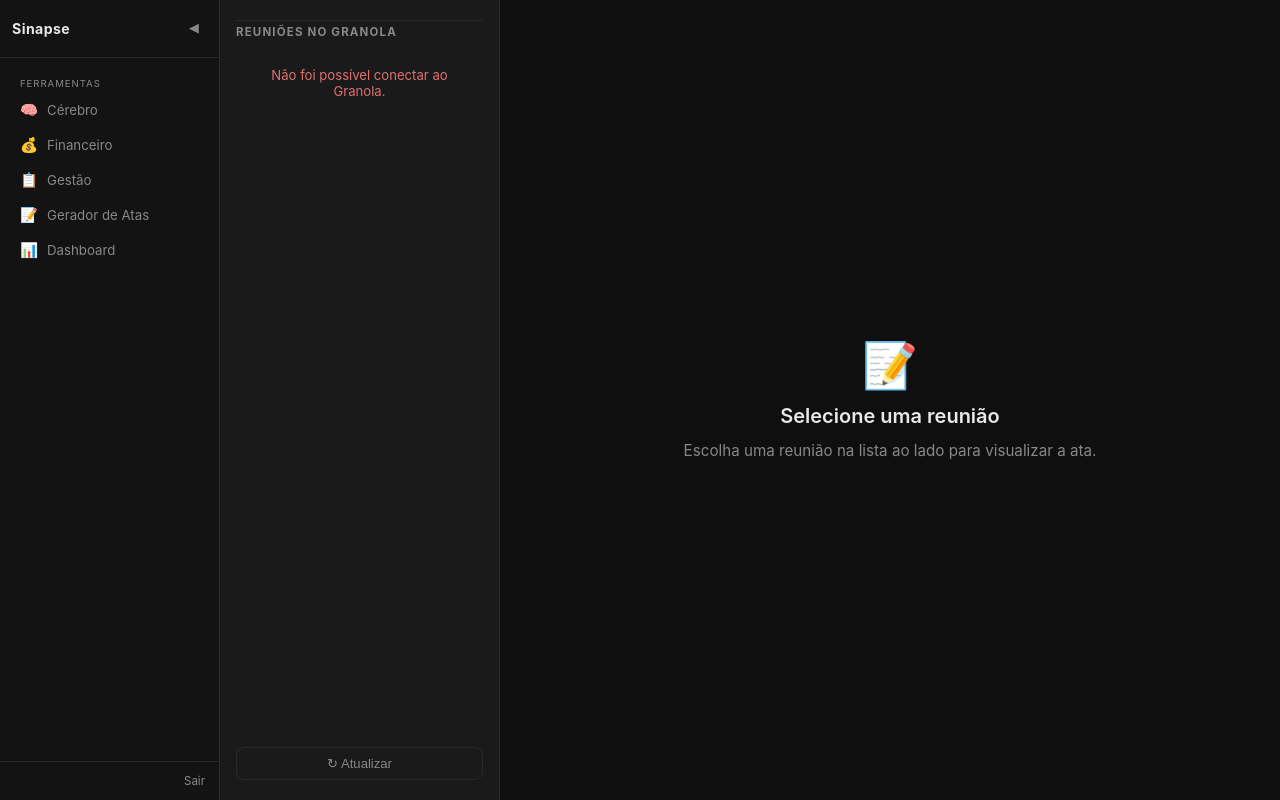
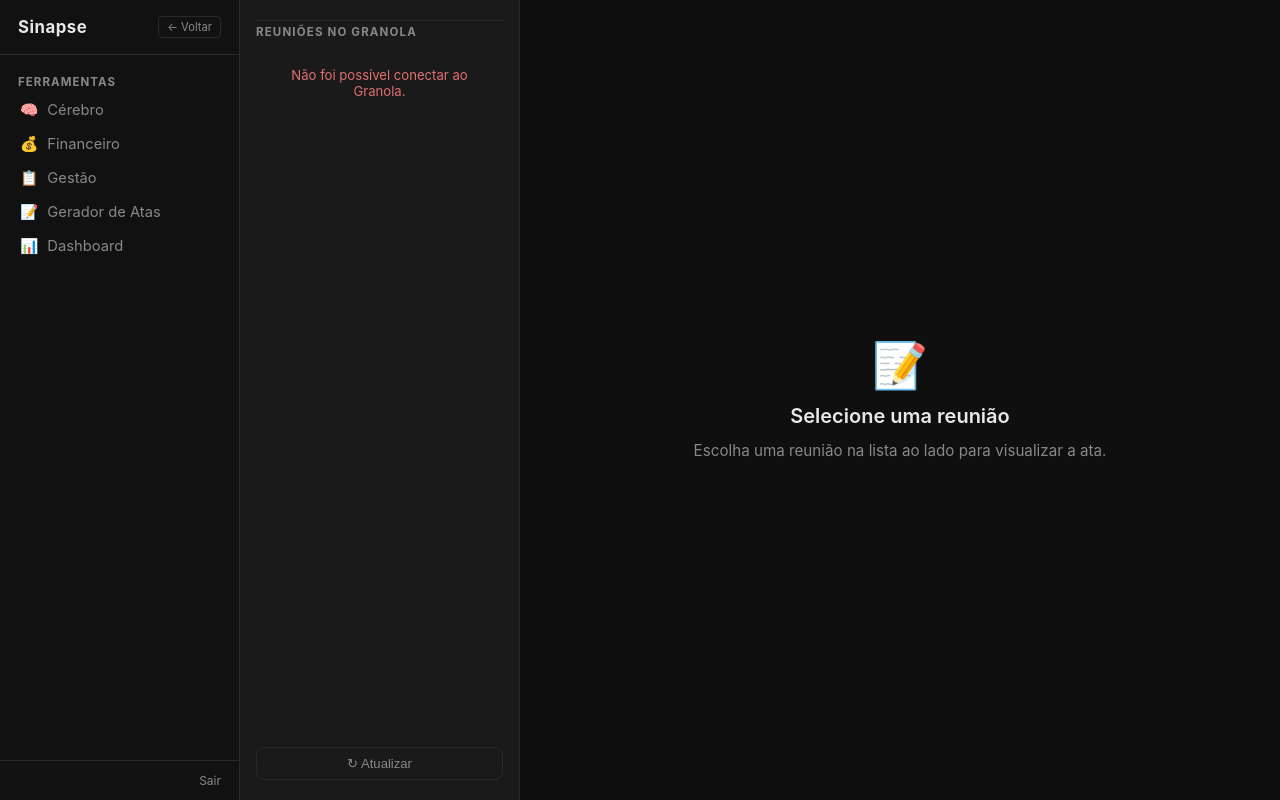
Before and after one commit to cardo-jpg/cardo-sinapse, a FastAPI app: template frontend/templates/ata.html in a window 1280 px wide. Run offline with FastAPI, Linux system fonts and the light colour scheme; the template is opened without the code that fills it, so the values that code supplies are empty; some libraries are stand-ins or nearby versions.

Commit message:
feat(sidebar): adopt fin-nav dark style as standard across all pages
Co-Authored-By: Claude Sonnet 4.6 <noreply@anthropic.com>

```diff
--- a/frontend/static/style.css
+++ b/frontend/static/style.css
@@ -467,3 +467,20 @@ body { background: var(--bg); color: var(--text); font-family: -apple-system, Bl
 .apres-btn:hover:not(:disabled) { background: #d9511a; }
 .apres-btn:disabled { opacity: 0.6; cursor: not-allowed; }
 .apres-erro { background: #2a1a1a; border: 1px solid #c0392b; border-radius: 10px; padding: 14px; color: #e74c3c; font-size: 14px; }
+
+/* ── fin-nav: sidebar padrão escuro ──────────────────────────────────────── */
+.fin-nav { width: 240px; flex-shrink: 0; background: #111; border-right: 1px solid var(--border); display: flex; flex-direction: column; height: 100vh; overflow: hidden; }
+.fin-nav-brand { padding: 16px 18px; display: flex; align-items: center; gap: 8px; border-bottom: 1px solid var(--border); flex-shrink: 0; }
+.fin-nav-brand-name { font-size: 1.05rem; font-weight: 700; color: var(--text); letter-spacing: .03em; flex: 1; }
+.fin-nav-back { font-size: .7rem; color: var(--muted); text-decoration: none; padding: 3px 8px; border-radius: 4px; border: 1px solid var(--border); white-space: nowrap; transition: color .15s, border-color .15s; }
+.fin-nav-back:hover { color: var(--text); border-color: var(--muted); }
+.fin-nav-section { flex: 1; overflow-y: auto; padding: 8px 0; }
+.fin-nav-label { font-size: .72rem; font-weight: 700; text-transform: uppercase; letter-spacing: .09em; color: var(--muted); padding: 12px 18px 4px; }
+.fin-nav-item { display: flex; align-items: center; gap: 9px; padding: 8px 18px; font-size: .92rem; color: var(--muted); cursor: pointer; border: none; background: none; width: 100%; text-align: left; border-left: 2px solid transparent; transition: color .15s, background .15s, border-color .15s; text-decoration: none; }
+.fin-nav-item:hover { color: var(--text); background: #ffffff07; }
+.fin-nav-item.active { color: var(--text); border-left-color: var(--accent); background: #ff4d0010; }
+.fin-nav-sep { height: 1px; background: var(--border); margin: 6px 18px; }
+.fin-nav-footer { padding: 12px 18px; border-top: 1px solid var(--border); display: flex; align-items: center; gap: 8px; flex-shrink: 0; }
+.fin-nav-user { font-size: .8rem; color: var(--muted); flex: 1; overflow: hidden; text-overflow: ellipsis; white-space: nowrap; }
+.fin-nav-logout { font-size: .75rem; color: var(--muted); text-decoration: none; }
+.fin-nav-logout:hover { color: var(--accent); }
--- a/frontend/templates/_sidebar.html
+++ b/frontend/templates/_sidebar.html
@@ -1,71 +1,48 @@
-<nav class="sinapse-nav" id="sinapseNav">
-  <div class="sinapse-nav-brand">
-    <span class="sinapse-nav-brand-name">Sinapse</span>
-    <button class="sinapse-nav-toggle" onclick="toggleNav()" title="Recolher menu">◀</button>
+<nav class="fin-nav">
+  <div class="fin-nav-brand">
+    <span class="fin-nav-brand-name">Sinapse</span>
+    <a href="/gestao" class="fin-nav-back">← Voltar</a>
   </div>
 
-  <div class="sinapse-nav-section">
-    <div class="sinapse-nav-label">Ferramentas</div>
+  <div class="fin-nav-section">
 
     {% if nav_fin_pessoais %}
-    <a href="/financas-pessoais" data-label="Finanças Pessoais"
-       class="sinapse-nav-item {% if active_page=='financas_pessoais' %}active{% endif %}">
-      <span class="sinapse-nav-icon">💸</span> Finanças Pessoais
+    <div class="fin-nav-label">Pessoal</div>
+    <a href="/financas-pessoais" class="fin-nav-item {% if active_page=='financas_pessoais' %}active{% endif %}">
+      <span>💸</span> Finanças Pessoais
+    </a>
+    <div class="fin-nav-sep"></div>
+    {% endif %}
+
+    <div class="fin-nav-label">Ferramentas</div>
+    <a href="/conversar" class="fin-nav-item {% if active_page=='conversar' %}active{% endif %}">
+      <span>🧠</span> Cérebro
+    </a>
+    <a href="/financeiro" class="fin-nav-item {% if active_page=='financeiro' %}active{% endif %}">
+      <span>💰</span> Financeiro
+    </a>
+    <a href="/gestao" class="fin-nav-item {% if active_page=='gestao' %}active{% endif %}">
+      <span>📋</span> Gestão
+    </a>
+    <a href="/ata" class="fin-nav-item {% if active_page=='ata' %}active{% endif %}">
+      <span>📝</span> Gerador de Atas
+    </a>
+    <a href="/trafego" class="fin-nav-item {% if active_page=='trafego' %}active{% endif %}">
+      <span>📊</span> Dashboard
+    </a>
+
+    {% if nav_is_admin %}
+    <div class="fin-nav-sep"></div>
+    <div class="fin-nav-label">Sistema</div>
+    <a href="/config" class="fin-nav-item {% if active_page=='config' %}active{% endif %}">
+      <span>⚙️</span> Configurações
     </a>
     {% endif %}
 
-    <a href="/conversar" data-label="Cérebro"
-       class="sinapse-nav-item {% if active_page=='conversar' %}active{% endif %}">
-      <span class="sinapse-nav-icon">🧠</span> Cérebro
-    </a>
-    <a href="/financeiro" data-label="Financeiro"
-       class="sinapse-nav-item {% if active_page=='financeiro' %}active{% endif %}">
-      <span class="sinapse-nav-icon">💰</span> Financeiro
-    </a>
-    <a href="/gestao" data-label="Gestão"
-       class="sinapse-nav-item {% if active_page=='gestao' %}active{% endif %}">
-      <span class="sinapse-nav-icon">📋</span> Gestão
-    </a>
-    <a href="/ata" data-label="Gerador de Atas"
-       class="sinapse-nav-item {% if active_page=='ata' %}active{% endif %}">
-      <span class="sinapse-nav-icon">📝</span> Gerador de Atas
-    </a>
-    <a href="/trafego" data-label="Dashboard"
-       class="sinapse-nav-item {% if active_page=='trafego' %}active{% endif %}">
-      <span class="sinapse-nav-icon">📊</span> Dashboard
-    </a>
   </div>
 
-  {% if nav_is_admin %}
-  <div class="sinapse-nav-section" style="margin-top:auto;">
-    <div class="sinapse-nav-label">Sistema</div>
-    <a href="/config" data-label="Configurações"
-       class="sinapse-nav-item {% if active_page=='config' %}active{% endif %}">
-      <span class="sinapse-nav-icon">⚙️</span> Configurações
-    </a>
-  </div>
-  {% endif %}
-
-  <div class="sinapse-nav-footer">
-    <span class="sinapse-nav-user">{{ nav_username or '' }}</span>
-    <a href="/logout" class="sinapse-nav-logout">Sair</a>
+  <div class="fin-nav-footer">
+    <span class="fin-nav-user">{{ nav_username or nav_user or '' }}</span>
+    <a href="/logout" class="fin-nav-logout">Sair</a>
   </div>
 </nav>
-
-<script>
-(function() {
-  if (window.self !== window.top) {
-    document.addEventListener('DOMContentLoaded', function() {
-      const nav = document.getElementById('sinapseNav');
-      if (nav) nav.remove();
-    });
-    return;
-  }
-  const nav = document.getElementById('sinapseNav');
-  if (localStorage.getItem('sinapseNavCollapsed') === '1') nav.classList.add('collapsed');
-  window.toggleNav = function() {
-    nav.classList.toggle('collapsed');
-    localStorage.setItem('sinapseNavCollapsed', nav.classList.contains('collapsed') ? '1' : '0');
-  };
-})();
-</script>
```
